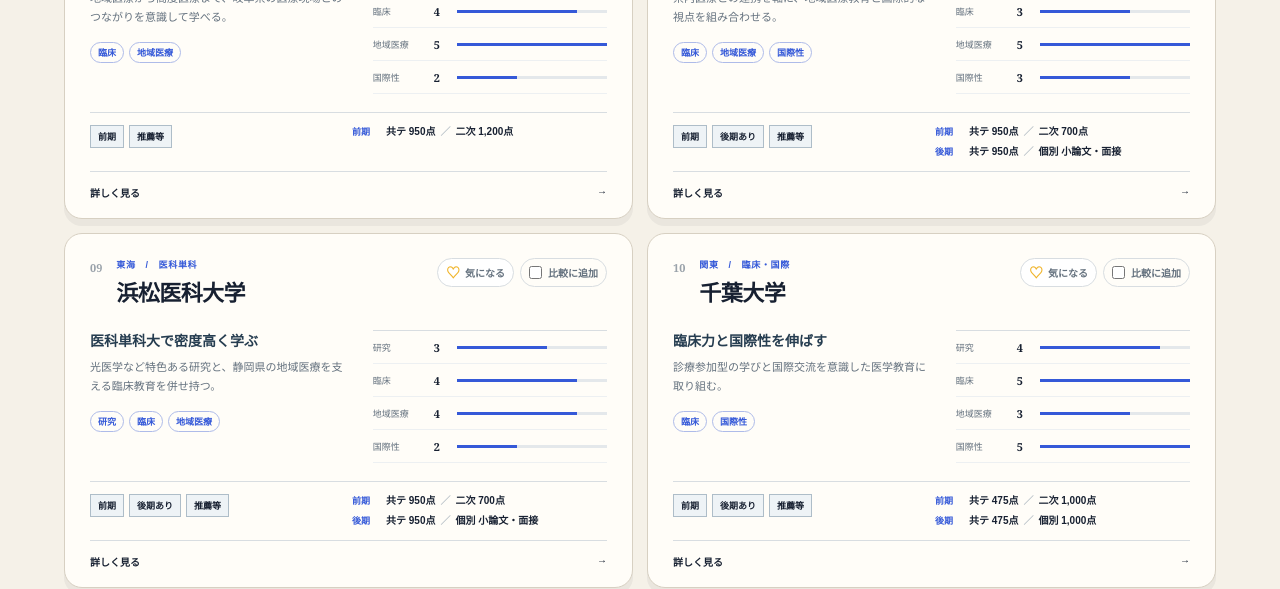
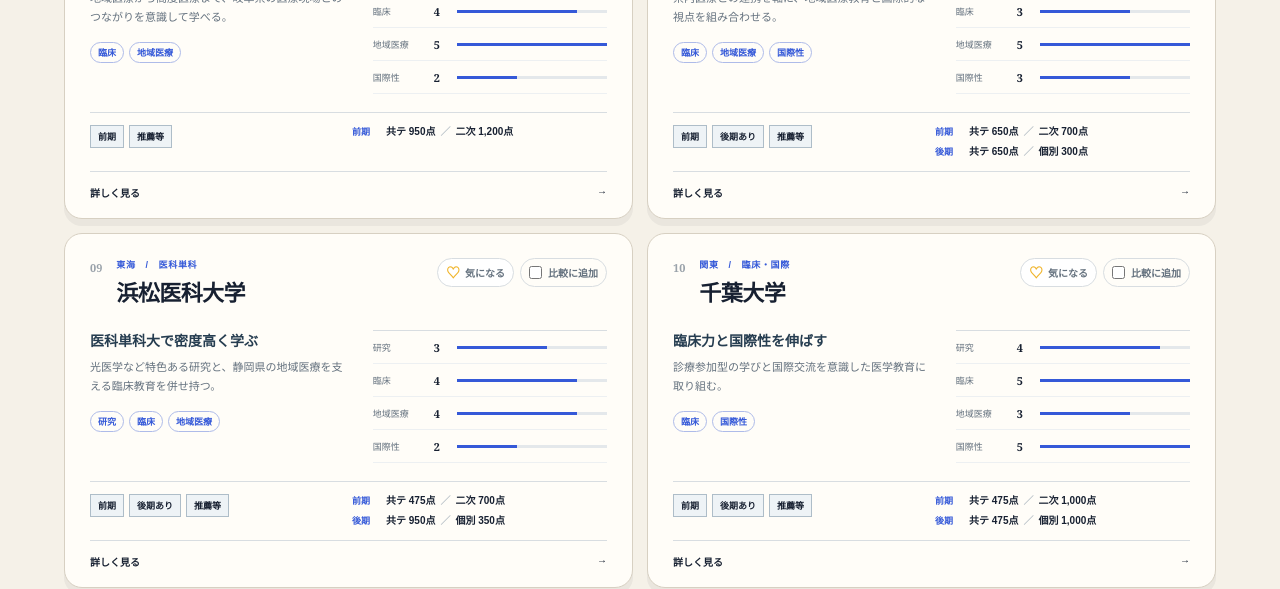
Before and after one commit to yoshiokayuta2-lgtm/kokkoritsu-medical-navi, a React (Vite) app: page / in a window 1280 px wide. Shown: the part 3180-3769 px from the top of the page. Built offline with nearby package versions, Linux system fonts and the light colour scheme.

Commit message:
Add files via upload

```diff
--- a/src/App.tsx
+++ b/src/App.tsx
@@ -60,14 +60,14 @@
   "東京科学大学": { year:"2026年度", front:true, latter:true, common:"180点", second:"360点＋面接", subjects:"数学・理科2・外国語・面接", latterCommon:"500点", latterSecond:"200点", latterSubjects:"小論文・面接", recommendation:"学校推薦型・地域特別枠あり", general:"前期・後期", source:"https://admissions.isct.ac.jp/ja/013/undergraduate/guideline" },
   "名古屋大学": { year:"2026年度", front:true, latter:true, common:"950点", second:"1,800点", subjects:"数学・理科2・外国語・面接", latterCommon:"950点", latterSecond:"口頭試問・面接", latterSubjects:"英語課題を用いた口頭試問・面接", recommendation:"学校推薦型選抜あり", general:"前期・後期", source:"https://www.nagoya-u.ac.jp/admissions/exam/" },
   "岐阜大学": { year:"2026年度", front:true, latter:false, common:"950点", second:"1,200点", subjects:"数学・理科2・外国語・面接（面接は総合評価）", recommendation:"学校推薦型選抜Ⅱあり", general:"前期のみ", source:"https://www.gifu-u.ac.jp/admission/f_applicant/guide.html" },
-  "三重大学": { year:"2026年度", front:true, latter:true, common:"950点", second:"700点", subjects:"数学・理科2・外国語・面接", latterCommon:"950点", latterSecond:"小論文・面接", latterSubjects:"小論文・面接（配点は募集要項参照）", recommendation:"学校推薦型選抜あり", general:"前期・後期", source:"https://www.mie-u.ac.jp/exam/" },
-  "浜松医科大学": { year:"2026年度", front:true, latter:true, common:"950点", second:"700点", subjects:"数学・理科2・外国語・面接", latterCommon:"950点", latterSecond:"小論文・面接", latterSubjects:"小論文・面接（配点は募集要項参照）", recommendation:"学校推薦型選抜あり", general:"前期・後期", source:"https://www.hama-med.ac.jp/admission/" },
+  "三重大学": { year:"2026年度", front:true, latter:true, common:"650点", second:"700点", subjects:"数学・理科2・外国語・面接", latterCommon:"650点", latterSecond:"300点", latterSubjects:"小論文・面接", recommendation:"学校推薦型選抜あり", general:"前期・後期", source:"https://www.mie-u.ac.jp/exam/faculty/guidelines/" },
+  "浜松医科大学": { year:"2026年度", front:true, latter:true, common:"475点", second:"700点", subjects:"数学・理科2・外国語・面接", latterCommon:"950点", latterSecond:"350点", latterSubjects:"小論文・面接", recommendation:"学校推薦型選抜あり", general:"前期・後期", source:"https://www.hama-med.ac.jp/admission/senbatsu.html" },
   "千葉大学": { year:"2026年度", front:true, latter:true, common:"475点", second:"1,000点", subjects:"数学・理科2・外国語・面接", latterCommon:"475点", latterSecond:"1,000点", latterSubjects:"数学・理科2・外国語・面接", recommendation:"千葉県地域枠あり", general:"前期・後期", source:"https://inh.m.chiba-u.jp/admissions/undergraduate/" },
-  "筑波大学": { year:"2026年度", front:true, latter:false, common:"950点", second:"1,700点", subjects:"数学・理科2・外国語・適性試験・面接", recommendation:"学校推薦型・総合型選抜あり", general:"前期のみ", source:"https://ac.tsukuba.ac.jp/apply/application-guidelines/" },
-  "神戸大学": { year:"2026年度", front:true, latter:false, common:"450点", second:"810点", subjects:"数学・理科2・外国語・面接", recommendation:"学校推薦型・総合型選抜あり", general:"前期のみ", source:"https://www.office.kobe-u.ac.jp/stdnt-examinavi/juken/" },
+  "筑波大学": { year:"2026年度", front:true, latter:false, common:"950点", second:"1,400点", subjects:"数学・理科2・外国語・適性試験・面接", recommendation:"学校推薦型・総合型選抜あり", general:"前期のみ", source:"https://ac.tsukuba.ac.jp/apply/application-guidelines/" },
+  "神戸大学": { year:"2026年度", front:true, latter:false, common:"380点", second:"480点", subjects:"数学・理科2・外国語・面接", recommendation:"学校推薦型・総合型選抜あり", general:"前期のみ", source:"https://www.office.kobe-u.ac.jp/stdnt-examinavi/juken/" },
   "岡山大学": { year:"2026年度", front:true, latter:false, common:"550点", second:"1,100点", subjects:"数学・理科2・外国語・面接", recommendation:"学校推薦型選抜Ⅱ（地域枠）あり", general:"前期のみ", source:"https://www.okayama-u.ac.jp/tp/admission/index.html" },
-  "広島大学": { year:"2026年度", front:true, latter:false, common:"1,000点", second:"1,800点", subjects:"数学・理科2・外国語・面接", recommendation:"学校推薦型・総合型選抜あり", general:"前期のみ", source:"https://www.hiroshima-u.ac.jp/nyushi" },
-  "信州大学": { year:"2026年度", front:true, latter:false, common:"1,000点", second:"600点", subjects:"数学・理科2・外国語・面接", recommendation:"学校推薦型選抜Ⅱあり", general:"前期のみ", source:"https://www.shinshu-u.ac.jp/ad_portal/" },
+  "広島大学": { year:"2026年度", front:true, latter:false, common:"1,000点", second:"2,000点", subjects:"数学・理科2・外国語・面接", recommendation:"学校推薦型・総合型選抜あり", general:"前期のみ", source:"https://www.hiroshima-u.ac.jp/nyushi" },
+  "信州大学": { year:"2026年度", front:true, latter:false, common:"500点", second:"600点", subjects:"数学・理科2・外国語・面接", recommendation:"学校推薦型選抜Ⅱあり", general:"前期のみ", source:"https://www.shinshu-u.ac.jp/faculty/medicine/medic/test/post-1.html" },
 };
 
 const featuredUniversities: University[] = [
@@ -112,38 +112,38 @@
   "北海道大学": pendingExam("https://www.hokudai.ac.jp/admission/"),
   "旭川医科大学": pendingExam("https://www.asahikawa-med.ac.jp/admission/"),
   "札幌医科大学": pendingExam("https://web.sapmed.ac.jp/jp/public/exam/"),
-  "弘前大学": pendingExam("https://www.hirosaki-u.ac.jp/admission/"),
+  "弘前大学": pendingExam("https://nyushi.hirosaki-u.ac.jp/faculty/"),
   "秋田大学": pendingExam("https://www.akita-u.ac.jp/honbu/exam/", "学校推薦型選抜Ⅱあり", true),
-  "山形大学": pendingExam("https://www.yamagata-u.ac.jp/jp/entrance/"),
-  "福島県立医科大学": pendingExam("https://www.fmu.ac.jp/admission/"),
-  "群馬大学": pendingExam("https://www.gunma-u.ac.jp/admission/"),
+  "山形大学": { year:"2026年度", front:true, latter:false, common:"950点", second:"700点", subjects:"数学・理科2・外国語・面接", recommendation:"学校推薦型選抜Ⅱ・地域枠あり", general:"前期のみ", source:"https://www.yamagata-u.ac.jp/jp/entrance/" },
+  "福島県立医科大学": { year:"2026年度", front:true, latter:false, common:"700点", second:"600点", subjects:"数学・理科2・外国語・面接", recommendation:"学校推薦型選抜・地域枠あり", general:"前期のみ", source:"https://www.fmu.ac.jp/admission/medicine/exam.html" },
+  "群馬大学": { year:"2026年度", front:true, latter:false, common:"475点", second:"450点", subjects:"数学・理科2・小論文・面接", recommendation:"学校推薦型選抜あり", general:"前期のみ", source:"https://www.gunma-u.ac.jp/admission/" },
   "横浜市立大学": pendingExam("https://www.yokohama-cu.ac.jp/admissions/"),
-  "新潟大学": pendingExam("https://www.niigata-u.ac.jp/admissions/"),
+  "新潟大学": { year:"2026年度", front:true, latter:false, common:"800点", second:"1,200点", subjects:"数学・理科2・外国語・面接", recommendation:"学校推薦型選抜あり", general:"前期のみ", source:"https://www.niigata-u.ac.jp/news/2025/991080/" },
   "富山大学": pendingExam("https://www.u-toyama.ac.jp/admission/"),
   "金沢大学": pendingExam("https://www.kanazawa-u.ac.jp/admission/"),
   "福井大学": pendingExam("https://www.u-fukui.ac.jp/user_admission/", "学校推薦型選抜Ⅱ・地域枠あり", true),
   "山梨大学": pendingExam("https://www.yamanashi.ac.jp/admission/", "学校推薦型選抜Ⅱ（地域枠）あり", true, false),
   "名古屋市立大学": pendingExam("https://www.nagoya-cu.ac.jp/admissions/"),
-  "滋賀医科大学": pendingExam("https://www.shiga-med.ac.jp/admission/"),
+  "滋賀医科大学": { year:"2026年度", front:true, latter:false, common:"650点", second:"600点", subjects:"数学・理科2・外国語・面接", recommendation:"学校推薦型選抜あり", general:"前期のみ", source:"https://www.shiga-med.ac.jp/admission/undergraduate/schedule-of-examinations" },
   "京都府立医科大学": pendingExam("https://www.kpu-m.ac.jp/doc/examination/"),
-  "大阪公立大学": pendingExam("https://www.omu.ac.jp/admissions/"),
+  "大阪公立大学": { year:"2026年度", front:true, latter:false, common:"675点", second:"900点", subjects:"数学・理科2・外国語・面接", recommendation:"学校推薦型選抜・地域枠あり", general:"前期のみ", source:"https://www.omu.ac.jp/admissions/ug/exam_info/summary/" },
   "奈良県立医科大学": pendingExam("https://www.naramed-u.ac.jp/university/nyushijoho/", "学校推薦型選抜・地域枠あり", true),
-  "和歌山県立医科大学": pendingExam("https://www.wakayama-med.ac.jp/nyushi/"),
+  "和歌山県立医科大学": { year:"2026年度", front:true, latter:false, common:"600点", second:"700点", subjects:"数学・理科2・外国語・面接", recommendation:"学校推薦型選抜・地域枠あり", general:"前期のみ", source:"https://www.wakayama-med.ac.jp/nyushi/" },
   "鳥取大学": pendingExam("https://www.tottori-u.ac.jp/admission/"),
-  "島根大学": pendingExam("https://www.shimane-u.ac.jp/nyushi/"),
+  "島根大学": { year:"2026年度", front:true, latter:false, common:"930点", second:"720点", subjects:"数学・外国語・面接", recommendation:"学校推薦型選抜・地域枠あり", general:"前期のみ", source:"https://www2.med.shimane-u.ac.jp/medicine/nyushi/" },
   "山口大学": pendingExam("https://www.yamaguchi-u.ac.jp/nyushi/", "学校推薦型選抜Ⅱ・地域枠あり", true),
-  "徳島大学": pendingExam("https://www.tokushima-u.ac.jp/admission/"),
-  "香川大学": pendingExam("https://www.kagawa-u.ac.jp/admission/"),
-  "愛媛大学": pendingExam("https://www.ehime-u.ac.jp/entrance/"),
+  "徳島大学": { year:"2026年度", front:true, latter:false, common:"900点", second:"400点", subjects:"数学・外国語・面接", recommendation:"学校推薦型選抜・地域枠あり", general:"前期のみ", source:"https://www.tokushima-u.ac.jp/admission/docs/69867.html" },
+  "香川大学": { year:"2026年度", front:true, latter:false, common:"700点", second:"700点", subjects:"数学・理科2・外国語・面接", recommendation:"学校推薦型選抜・地域枠あり", general:"前期のみ", source:"https://www.kagawa-u.ac.jp/admission/" },
+  "愛媛大学": { year:"2026年度", front:true, latter:false, common:"500点", second:"700点", subjects:"数学・理科2・総合問題・面接", recommendation:"学校推薦型選抜Ⅱあり", general:"前期のみ", source:"https://www.ehime-u.ac.jp/tp_20250619_adm/" },
   "高知大学": pendingExam("https://nyusi.kochi-u.jp/"),
   "九州大学": pendingExam("https://www.kyushu-u.ac.jp/ja/admission/", "総合型選抜あり"),
-  "佐賀大学": pendingExam("https://www.sao.saga-u.ac.jp/"),
+  "佐賀大学": { year:"2026年度", front:true, latter:false, common:"640点", second:"300点", subjects:"数学・理科2・外国語・面接", recommendation:"学校推薦型選抜・地域枠あり", general:"前期のみ", source:"https://www.sao.saga-u.ac.jp/" },
   "長崎大学": pendingExam("https://www.nagasaki-u.ac.jp/nyugaku/"),
-  "熊本大学": pendingExam("https://www.kumamoto-u.ac.jp/nyuushi/"),
+  "熊本大学": { year:"2026年度", front:true, latter:false, common:"500点", second:"800点", subjects:"数学・理科2・外国語・面接", recommendation:"学校推薦型選抜Ⅱあり", general:"前期のみ", source:"https://www.kumamoto-u.ac.jp/nyuushi/" },
   "大分大学": pendingExam("https://www.oita-u.ac.jp/000005236.shtml"),
   "宮崎大学": pendingExam("https://www.miyazaki-u.ac.jp/exam/", "学校推薦型選抜・地域枠あり", true),
-  "鹿児島大学": pendingExam("https://www.kagoshima-u.ac.jp/exam/", "学校推薦型選抜Ⅱあり", true),
-  "琉球大学": pendingExam("https://www.u-ryukyu.ac.jp/admissions/", "学校推薦型選抜Ⅱ・地域枠あり", true),
+  "鹿児島大学": { year:"2026年度", front:true, latter:true, common:"925点", second:"920点", subjects:"数学・理科2・外国語・面接", latterCommon:"925点", latterSecond:"320点", latterSubjects:"小論文・面接", recommendation:"学校推薦型選抜Ⅱあり", general:"前期・後期", source:"https://www.kagoshima-u.ac.jp/exam/" },
+  "琉球大学": { year:"2026年度", front:true, latter:true, common:"1,100点", second:"300点", subjects:"数学・理科2・外国語・面接", latterCommon:"1,100点", latterSecond:"300点", latterSubjects:"小論文・面接", recommendation:"学校推薦型選抜Ⅱ・地域枠あり", general:"前期・後期", source:"https://www.u-ryukyu.ac.jp/admissions/" },
 };
 
 const additionalUniversities: University[] = [
```
Also changed, not shown: 2 other files (tests, documents, lock files or other folders).
